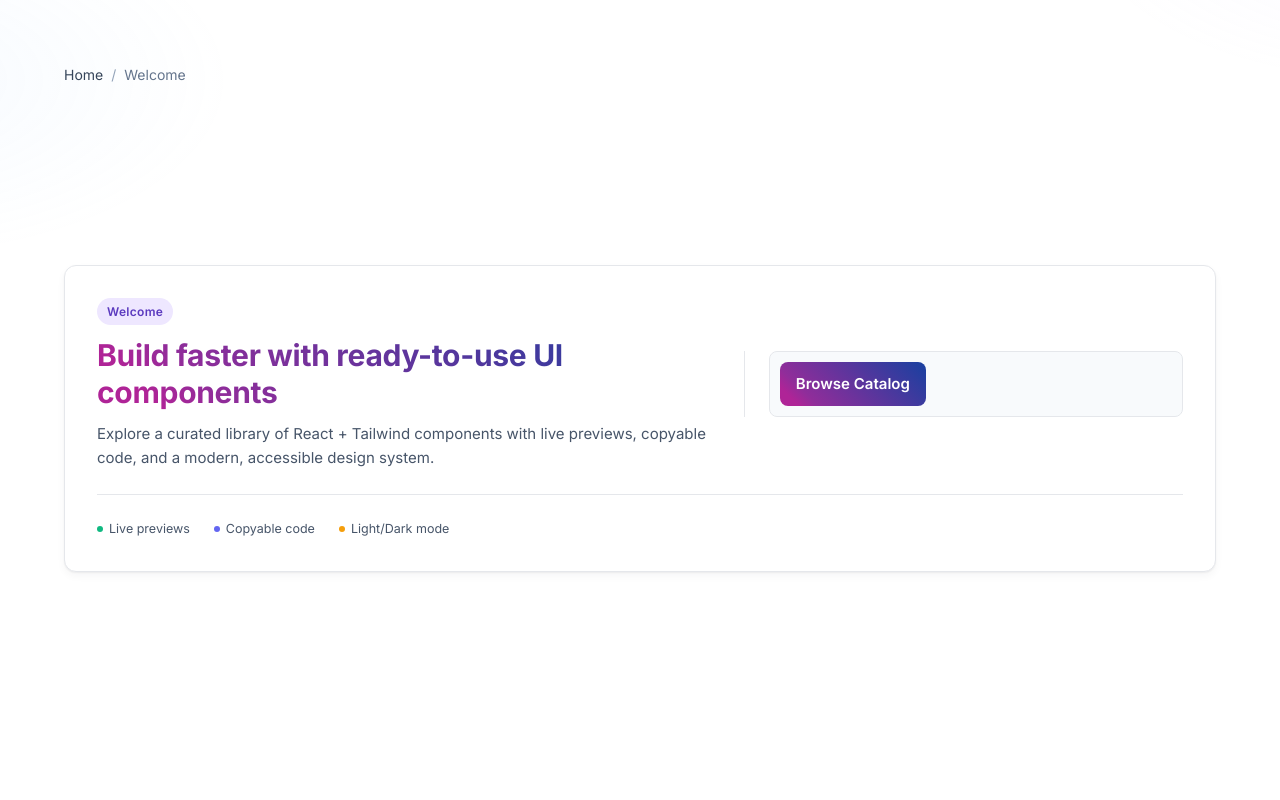
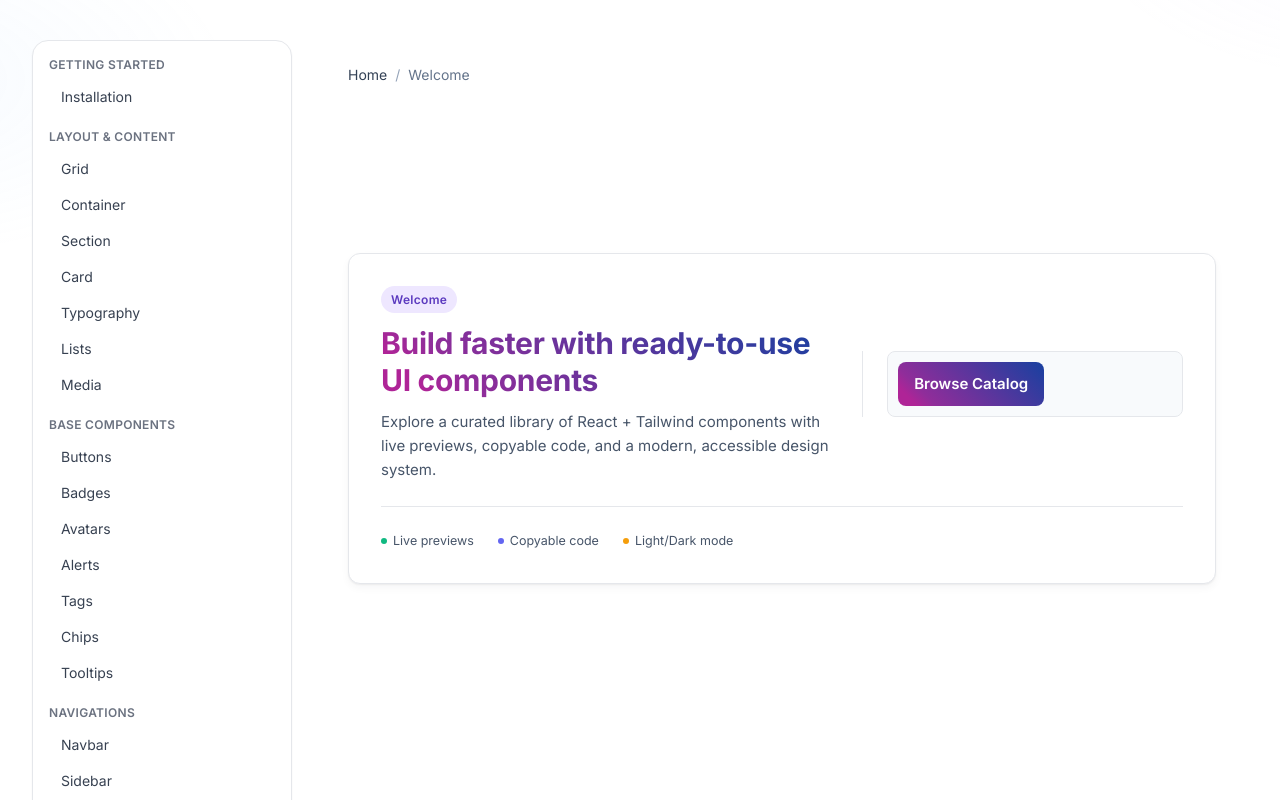
Before and after one commit to kavia-common/ui-component-explorer-5783-5792, a React (Create React App) app in the folder frontend_main/: page / in a window 1280 px wide. Shown: the top 800 px of the page. Built offline with nearby package versions, Linux system fonts and the light colour scheme.

Commit message:
Checkpoint 42 - cg1e10e78c

```diff
--- a/frontend_main/src/App.js
+++ b/frontend_main/src/App.js
@@ -9,9 +9,9 @@ import Sidebar from './components/Sidebar';
 
 /**
  * PUBLIC_INTERFACE
- * App: Root application component configuring routing and ensuring Sidebar displays on components-related routes.
+ * App: Root application component configuring routing and ensuring Sidebar displays on all main routes.
  * Routes:
- * - /                 -> HomePage (full width, no sidebar)
+ * - /                 -> HomePage (with sidebar)
  * - /components       -> ComponentsListPage (with sidebar)
  * - /components/:id   -> ComponentDetailPage (with sidebar)
  */
@@ -20,32 +20,15 @@ function App() {
     <BrowserRouter>
       <div className="min-h-screen bg-white">
         <Routes>
-          {/* Home route without sidebar */}
-          <Route path="/" element={<HomePageLayout />}>
-            <Route index element={<HomePage />} />
-          </Route>
-
-          {/* Any components-related route renders within the sidebar layout */}
+          {/* All primary routes render within the sidebar layout */}
           <Route element={<WithSidebarLayout />}>
+            <Route path="/" element={<HomePage />} />
             <Route path="/components" element={<ComponentsListPage />} />
             <Route path="/components/:id" element={<ComponentDetailPage />} />
           </Route>
         </Routes>
       </div>
     </BrowserRouter>
-  );
-}
-
-/**
- * PUBLIC_INTERFACE
- * HomePageLayout: Full-width container layout for the landing page without Sidebar.
- * Keeps the content centered and padded, matching design tokens.
- */
-function HomePageLayout() {
-  return (
-    <main className="max-w-7xl mx-auto px-4 sm:px-6 lg:px-8 py-6 lg:py-10">
-      <Outlet />
-    </main>
   );
 }
 
```
Also changed, not shown: 2 other files (tests, documents, lock files or other folders).
